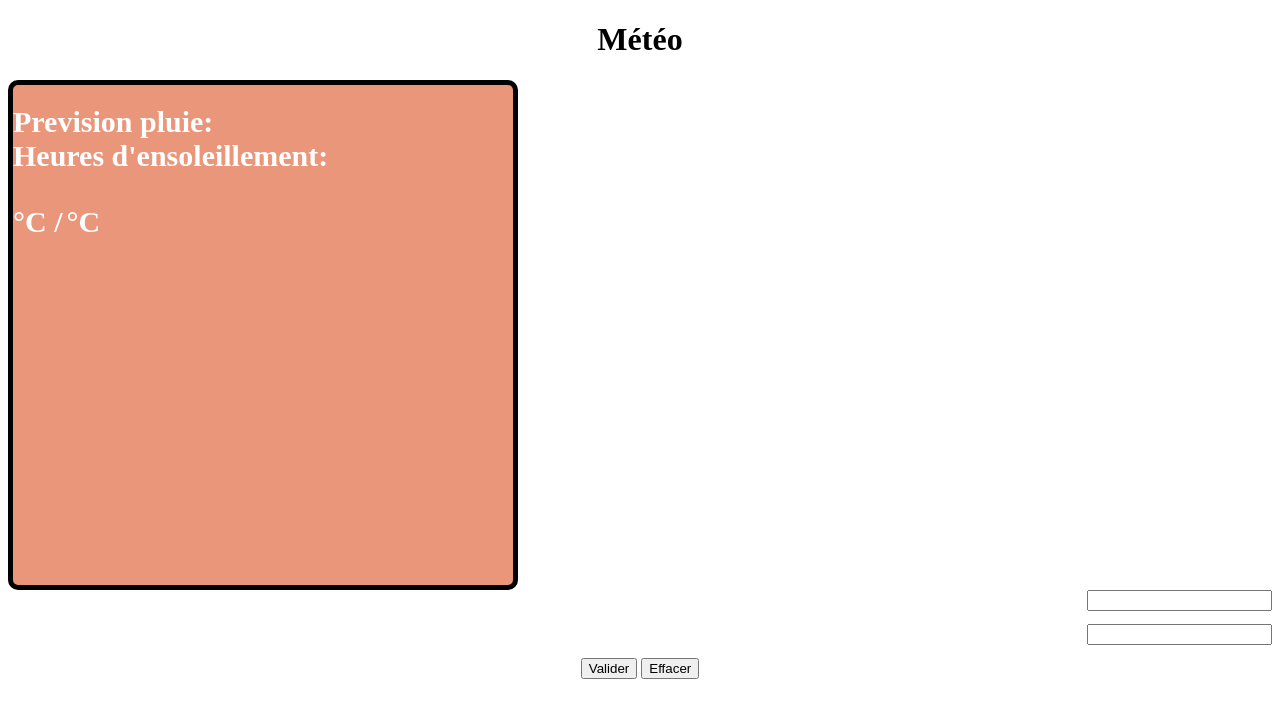
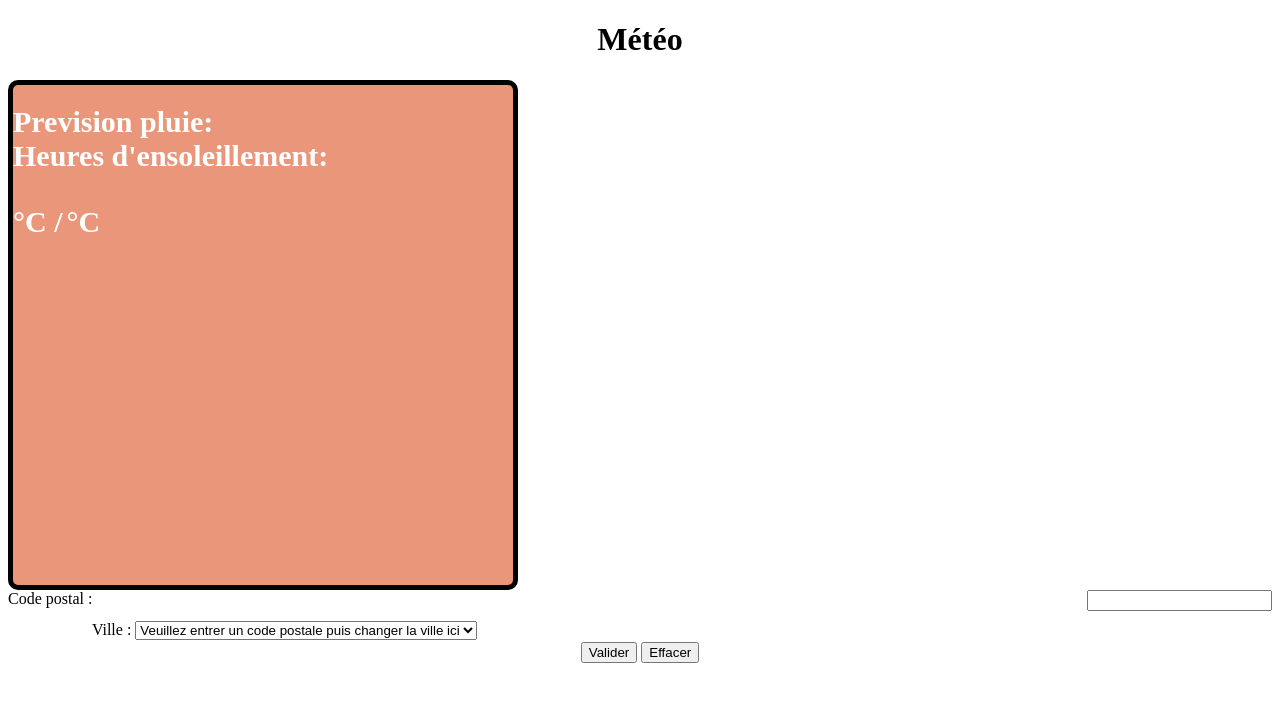
Before and after one commit to LouisPiel/TD2_Forecast_IW, a plain HTML site: page index.html in a window 1280 px wide. Drawn offline with Linux system fonts and the light colour scheme; no server answers.

Commit message:
Avancement validation HTML

```diff
--- a/index.html
+++ b/index.html
@@ -34,15 +34,15 @@
     <section id = "boiteEntrees">
     <form>
         <div class=codepostal>
-            <p id= "codeP">Code postal :</p>
-            <input type="text"  id = "codePostalForm" readonly>
+            <label for = "codePostalForm">Code postal :</label>
+            <input type="text"  id = "codePostalForm">
         </div>
         <div class=ville>
             <p id="villeCode">Ville : </p>
-            <input list="selectionner" readonly>
-            <datalist id="listeVille">
-
-            </datalist>
+            <label for = "listeVilles">Ville : </label>
+            <select id="listeVilles">
+                <option value="none">Veuillez entrer un code postale puis changer la ville ici</option>
+            </select>
         </div>
         <div class="bouton">
             <button id="boutonValider">Valider</button>
```
